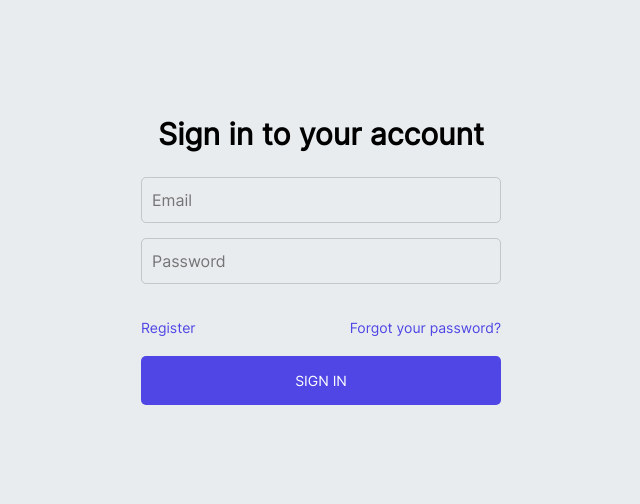
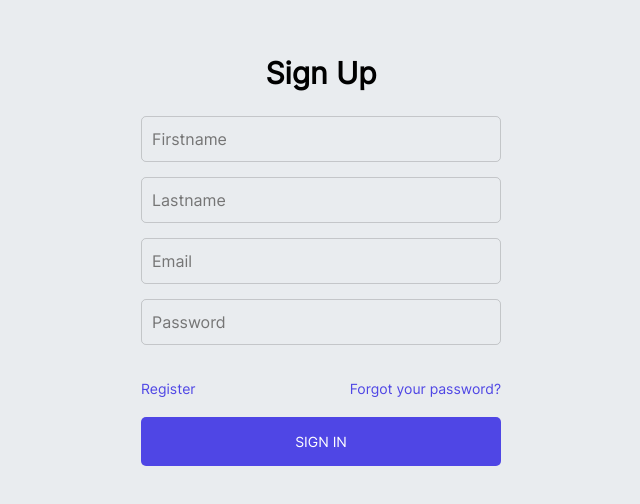
Before and after one commit to cenga93/login-system--node-vue3, a Vue app in the folder client/: page /register in a window 1280 px wide. Before the commit this address led to /login. Shown: the part 102-606 px from the top of the page, without its empty margins (319-959 px from the left). Built offline with nearby package versions, Linux system fonts and the light colour scheme.

Commit message:
Added register page

```diff
--- a/client/src/assets/scss/_mixins.scss
+++ b/client/src/assets/scss/_mixins.scss
@@ -27,7 +27,7 @@
      height: $height;
 }
 
-@mixin button() {
+@mixin button {
      width: 100%;
      border: none;
      border-radius: 5px;
@@ -42,7 +42,7 @@
      }
 }
 
-@mixin input() {
+@mixin input {
      margin-bottom: 15px;
      font-size: 16px;
      color: $brand-color-4;
@@ -55,3 +55,64 @@
           border-color: $brand-color-2;
      }
 }
+
+@mixin authPage {
+     &__container {
+          @include flex(flex, center, center);
+          height: 100vh;
+          background-color: $brand-color-1;
+     }
+
+     &__container-inner {
+          position: relative;
+          top: -50px;
+          width: 100%;
+          text-align: center;
+          margin: 0 20px;
+
+          @include from(425px) {
+               width: 360px;
+          }
+     }
+
+     &__title {
+          font-weight: 600;
+          font-size: 30px;
+     }
+
+     &__form {
+          display: flex;
+          flex-direction: column;
+
+          .input {
+               display: flex;
+
+               input {
+                    @include input;
+                    @include size(100%, 40px);
+               }
+          }
+     }
+
+     &__content {
+          &__bottom {
+               margin: 20px 0;
+               display: flex;
+               justify-content: space-between;
+          }
+     }
+
+     &__link {
+          font-size: 14px;
+          color: $brand-color-2;
+
+          &:hover {
+               color: $brand-color-3;
+          }
+     }
+
+     &__submit {
+          @include button;
+          text-transform: uppercase;
+     }
+}
--- a/client/src/router/index.js
+++ b/client/src/router/index.js
@@ -25,6 +25,19 @@ const routes = [
           },
      },
      {
+          path: '/register',
+          name: 'Register',
+          component: () => import('../views/Register.vue'),
+          meta: {
+               authenticated: false,
+          },
+          beforeEnter: (to, from) => {
+               if (sessionStorage.getItem('auth')) {
+                    router.push(from.path);
+               }
+          },
+     },
+     {
           path: '/:pathMatch(.*)*',
           component: () => import('../views/NotFound'),
           meta: {
--- a/client/src/views/Login.vue
+++ b/client/src/views/Login.vue
@@ -19,7 +19,7 @@
                               </div>
                               <div class="login__content__bottom">
                                    <router-link to="/register" class="login__link">Register</router-link>
-                                   <router-link to="/register" class="login__link">Forgot your password?</router-link>
+                                   <router-link to="/forgot-password" class="login__link">Forgot your password?</router-link>
                               </div>
                               <button class="login__submit">Sign in</button>
                          </form>
@@ -44,15 +44,6 @@ export default {
                console.log(data.value.email);
           };
 
-          // const userSignIn = () => {
-          //      if (data.value.username && data.value.password) {
-          //           window.sessionStorage.setItem('auth', window.btoa(JSON.stringify({ username: data.value.username })));
-          //           data.value.error = false;
-          //      }
-          //      data.value.error = true;
-          //      return false;
-          // };
-
           return {
                data,
                handleSubmit,
@@ -63,63 +54,6 @@ export default {
 
 <style scoped lang="scss">
 .login {
-     &__container {
-          @include flex(flex, center, center);
-          height: 100vh;
-          background-color: $brand-color-1;
-     }
-
-     &__container-inner {
-          position: relative;
-          top: -50px;
-          width: 100%;
-          text-align: center;
-          margin: 0 20px;
-
-          @include from(425px) {
-               width: 360px;
-          }
-     }
-
-     &__title {
-          font-weight: 600;
-          font-size: 30px;
-     }
-
-     &__form {
-          display: flex;
-          flex-direction: column;
-
-          .input {
-               display: flex;
-
-               input {
-                    @include input;
-                    @include size(100%, 40px);
-               }
-          }
-     }
-
-     &__content {
-          &__bottom {
-               margin: 20px 0;
-               display: flex;
-               justify-content: space-between;
-          }
-     }
-
-     &__link {
-          font-size: 14px;
-          color: $brand-color-2;
-
-          &:hover {
-               color: $brand-color-3;
-          }
-     }
-
-     &__submit {
-          @include button;
-          text-transform: uppercase;
-     }
+     @include authPage;
 }
 </style>
--- /dev/null
+++ b/client/src/views/Register.vue
@@ -0,0 +1,46 @@
+<template>
+     <section class="register">
+          <div class="register__container">
+               <div class="register__container-inner">
+                    <h2 class="register__title">Sign Up</h2>
+                    <div class="register__content">
+                         <form class="register__form" @submit.prevent="handleSubmit">
+                              <div class="input input--firstname">
+                                   <input type="text" name="firstname" autocomplete="firstname" placeholder="Firstname" />
+                              </div>
+
+                              <div class="input input--lastname">
+                                   <input type="text" name="lastname" autocomplete="lastname" placeholder="Lastname" />
+                              </div>
+
+                              <div class="input input--email">
+                                   <input type="email" name="email" autocomplete="email" placeholder="Email" />
+                              </div>
+
+                              <div class="input input--password">
+                                   <input type="password" name="password" autocomplete="password" placeholder="Password" />
+                              </div>
+
+                              <div class="register__content__bottom">
+                                   <router-link to="/register" class="register__link">Register</router-link>
+                                   <router-link to="/register" class="register__link">Forgot your password?</router-link>
+                              </div>
+                              <button class="register__submit">Sign in</button>
+                         </form>
+                    </div>
+               </div>
+          </div>
+     </section>
+</template>
+
+<script>
+export default {
+     name: 'Register',
+};
+</script>
+
+<style scoped lang="scss">
+.register {
+     @include authPage;
+}
+</style>
```
